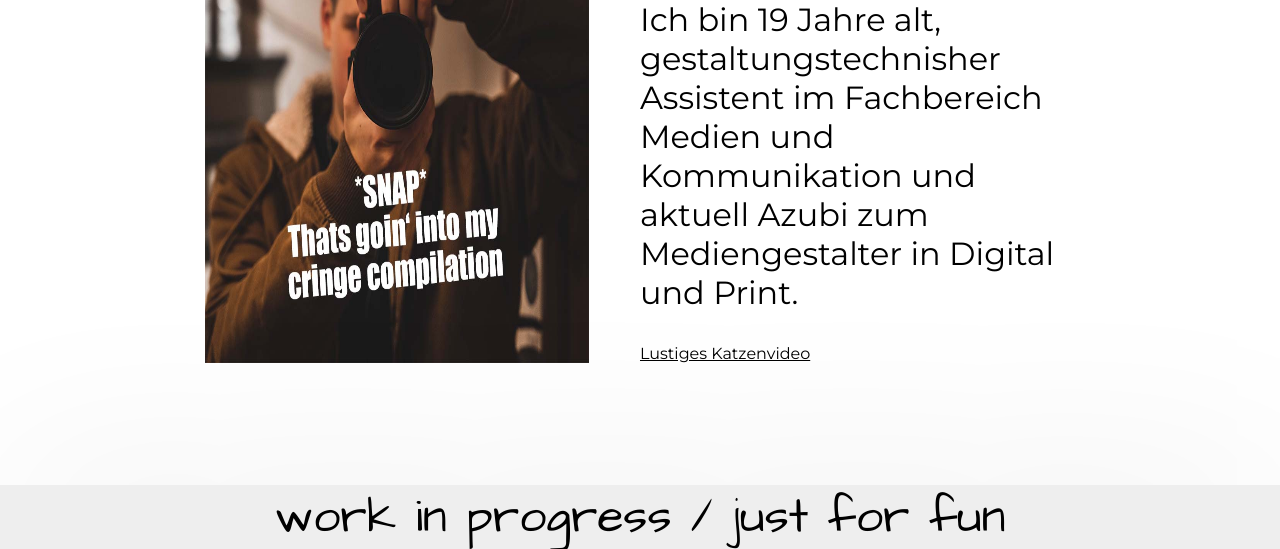
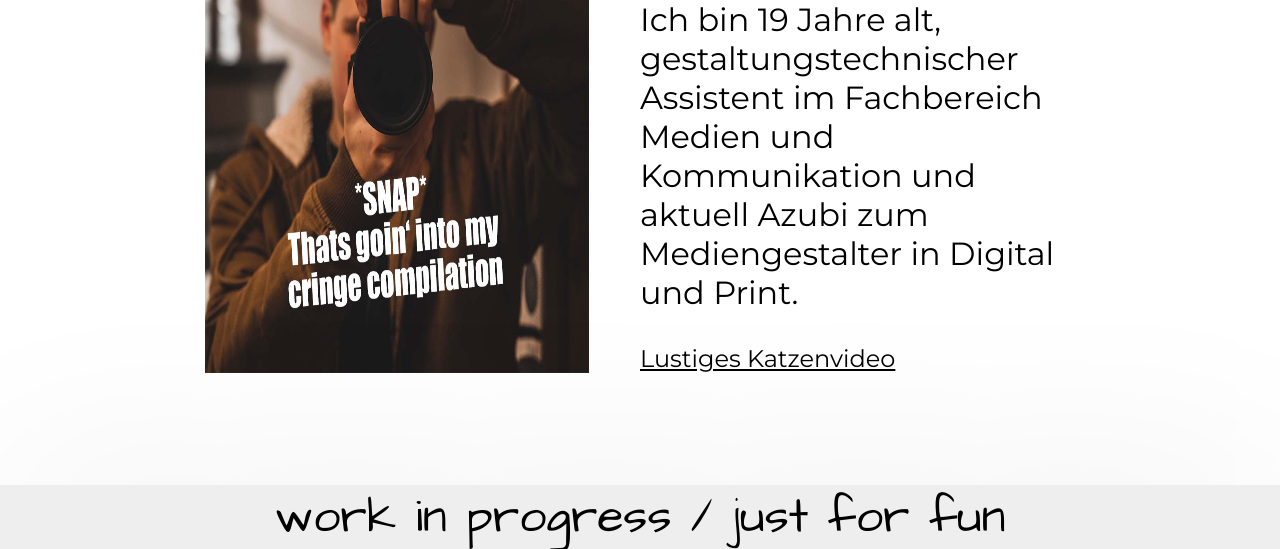
Before and after one commit to LowLevelSubmarine/LowLevelSubmarine.github.io, a plain HTML site: page index.html in a window 1280 px wide. Shown: the part 251-800 px from the top of the page. Drawn offline with Linux system fonts and the light colour scheme.

Commit message:
link size and spelling

```diff
--- a/index.html
+++ b/index.html
@@ -4,7 +4,7 @@
     <meta charset="utf-8">
     <title>Florian Weichert</title>
     <meta name="keywords" content="Florian Weichert, Fotografie, Filmproduktion, App Entwicklung, Programmierung">
-    <meta name="description" content="Hi, ich bin Florian Weichert. Ich bin 19 Jahre alt, gestaltungstechnisher Assistent im Fachbereich Medien und Kommunikation und aktuell Azubi zum Mediengestalter in Digital und Print.">
+    <meta name="description" content="Hi, ich bin Florian Weichert. Ich bin 19 Jahre alt, gestaltungstechnischer Assistent im Fachbereich Medien und Kommunikation und aktuell Azubi zum Mediengestalter in Digital und Print.">
     <meta name="author" content="Florian Weichert">
     <link rel="stylesheet" href="style.css" type="text/css">
     <link href="https://fonts.googleapis.com/css2?family=Architects+Daughter&family=Montserrat&display=swap" rel="stylesheet">
@@ -15,7 +15,7 @@
       <div class="desc">
         <h1>Hi, ich bin Florian Weichert.</h1>
         <p>
-          Ich bin 19 Jahre alt, gestaltungstechnisher Assistent im Fachbereich Medien und Kommunikation und aktuell Azubi zum Mediengestalter in Digital und Print.
+          Ich bin 19 Jahre alt, gestaltungstechnischer Assistent im Fachbereich Medien und Kommunikation und aktuell Azubi zum Mediengestalter in Digital und Print.
         </p>
         <a href="https://www.youtube.com/watch?v=dQw4w9WgXcQ">Lustiges Katzenvideo</a>
       </div>
--- a/style.css
+++ b/style.css
@@ -42,6 +42,7 @@ body {
   font-family: 'Montserrat', sans-serif;
   font-weight: 400;
   color: black;
+  font-size: 2em;
 }
 
 .floater {
@@ -85,6 +86,10 @@ body {
     margin-left: 4vw;
   }
 
+  .wrapper > .desc > a {
+    font-size: 1.5em;
+  }
+
   .floater {
     height: 5vw;
   }
```
